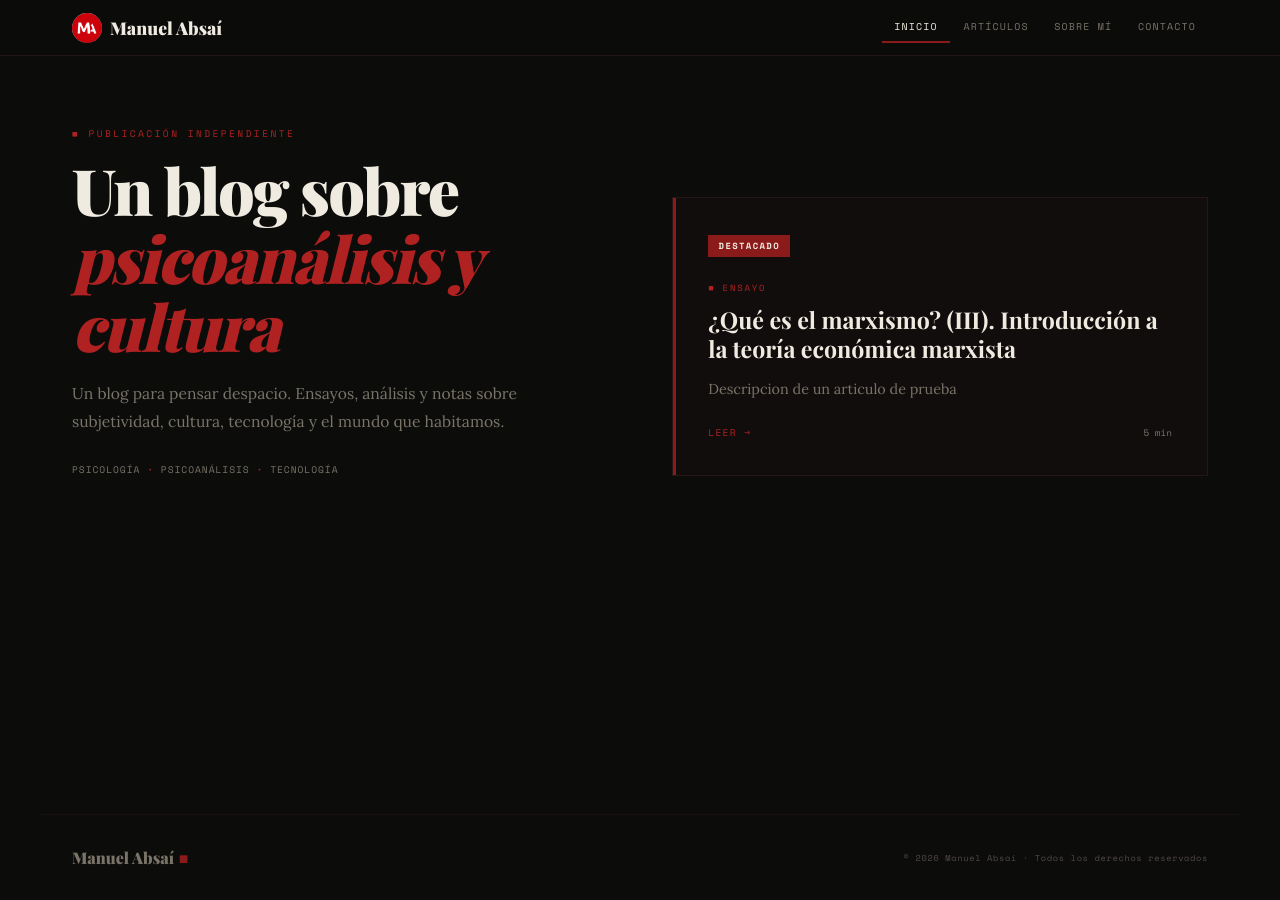
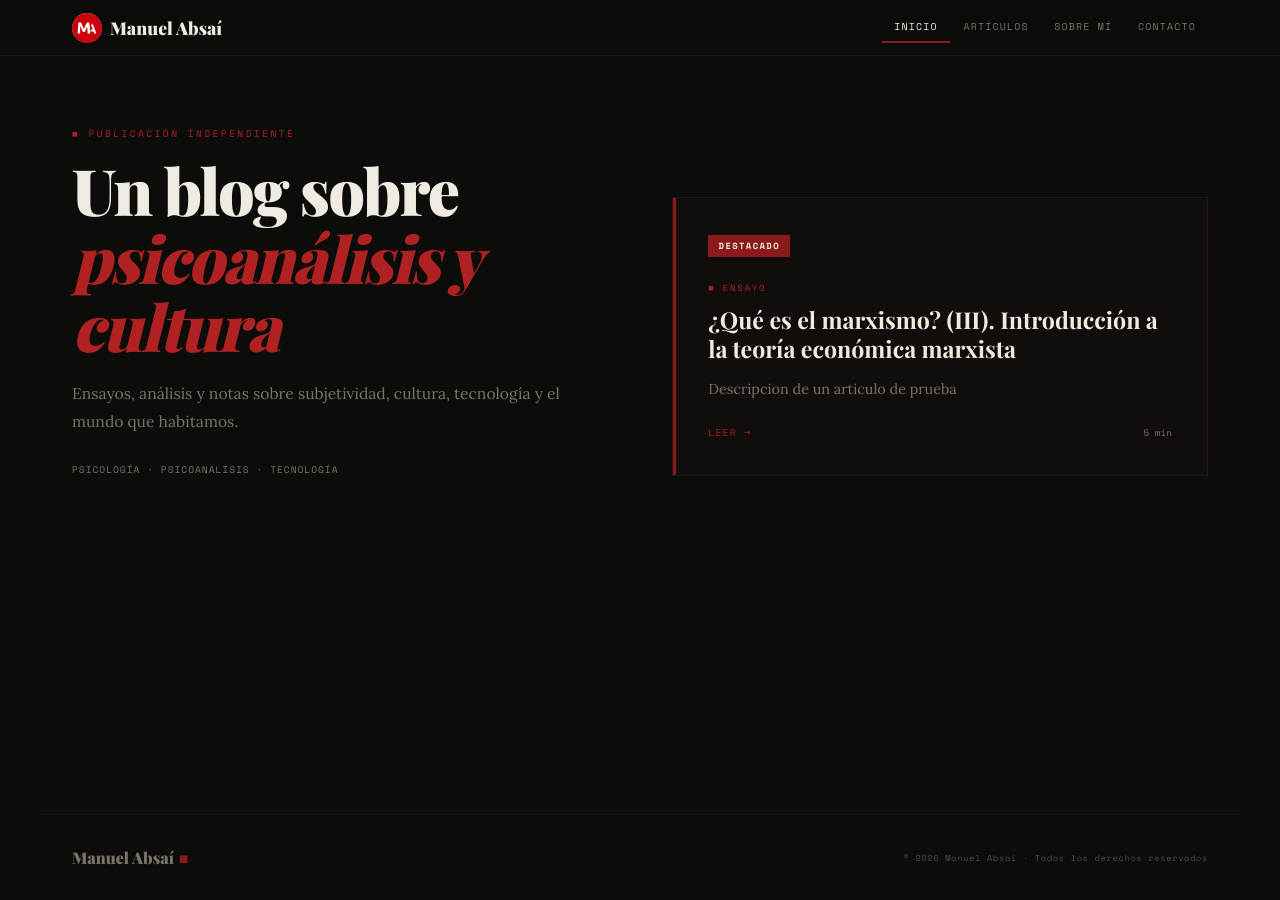
Before and after one commit to ManuelAbsai/manuelabsai.github.io, a Jekyll site: the page built from index.html, in a window 1280 px wide. Built offline with Jekyll 4.4.1, drawn with Linux system fonts in a browser that asks for light colours; some web fonts are replaced.

Commit message:
Update index.html

```diff
--- a/index.html
+++ b/index.html
@@ -10,7 +10,7 @@ permalink: /
   <div>
     <div class="eyebrow">■ Publicación independiente</div>
     <h1 class="hero-h">Un blog sobre<br /><em>psicoanálisis y cultura</em></h1>
-    <p class="hero-sub">Un blog para pensar despacio. Ensayos, análisis y notas sobre subjetividad, cultura, tecnología y el mundo que habitamos.</p>
+    <p class="hero-sub">Ensayos, análisis y notas sobre subjetividad, cultura, tecnología y el mundo que habitamos.</p>
     <div class="hero-meta">Psicología <b>·</b> Psicoanálisis <b>·</b> Tecnología</div>
   </div>
 
```
